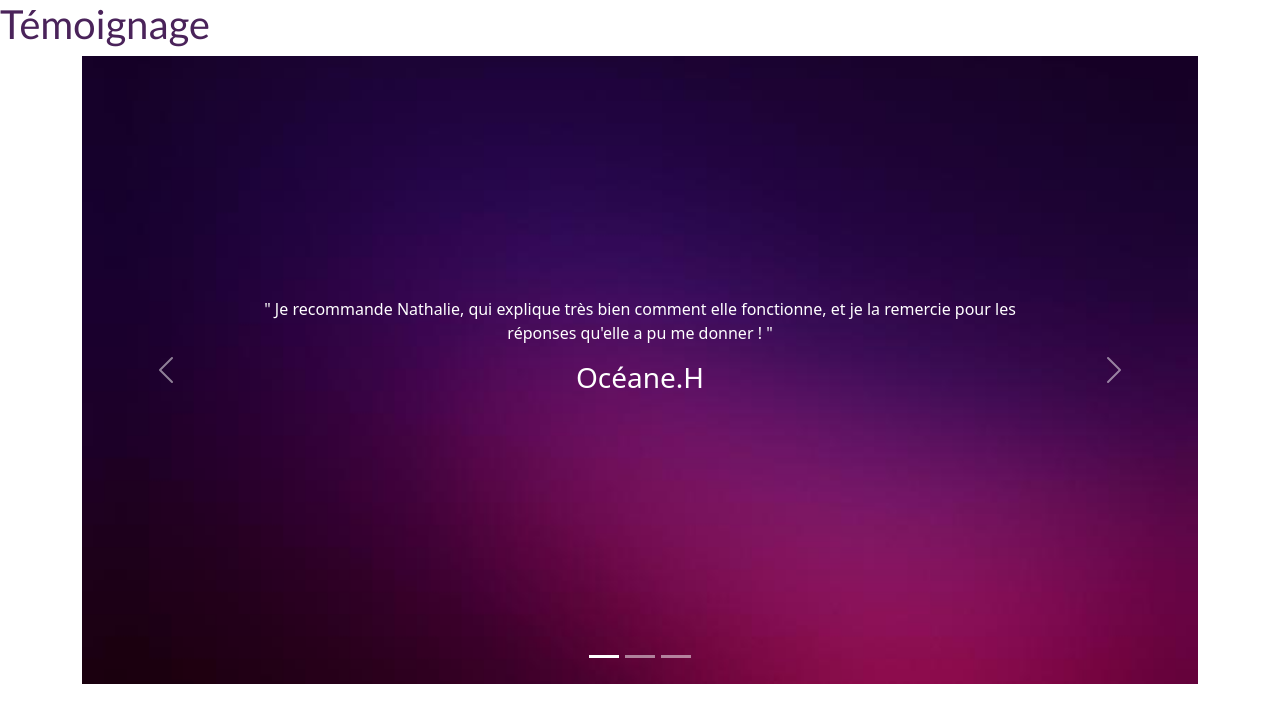
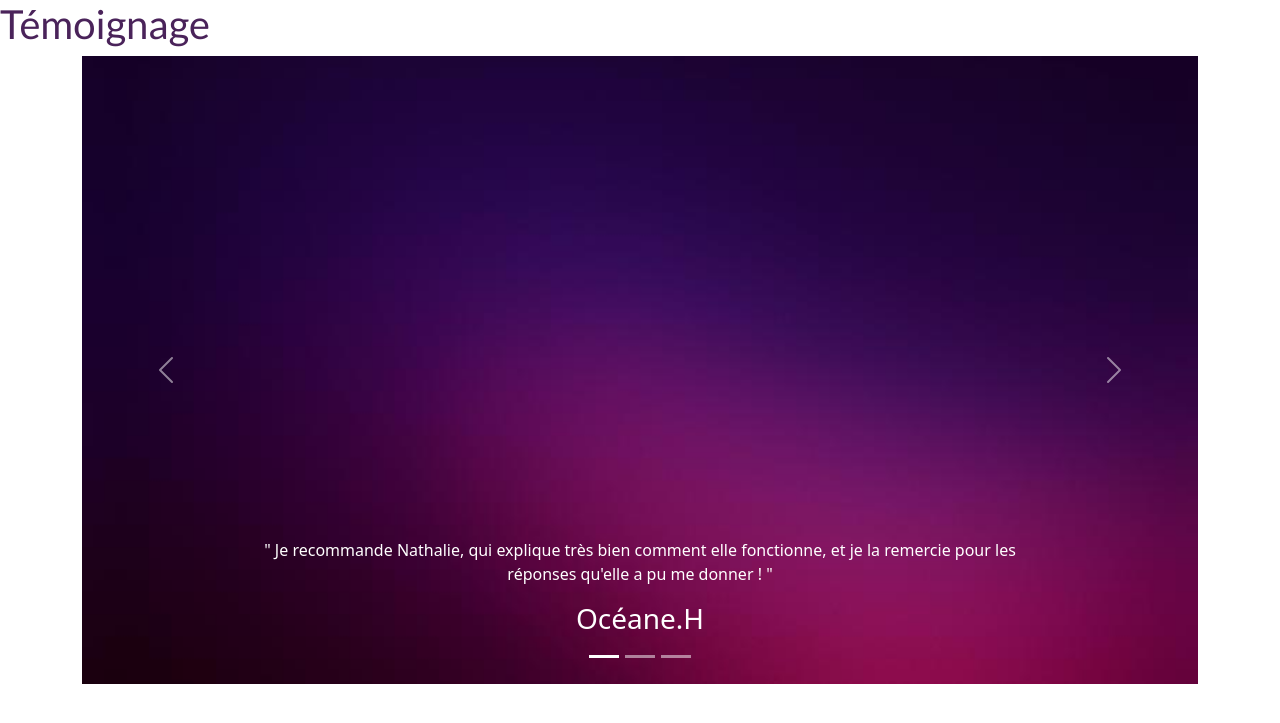
Before and after one commit to WildCodeSchool/orleans-php-202103-project-voyante, a PHP site: template src/View/Home/index.html.twig in a window 1280 px wide. Shown: the top 723 px of the page. Run offline with PHP 8.4, Linux system fonts and the light colour scheme; the template is opened without the code that fills it, so the values that code supplies are empty; some libraries are stand-ins or nearby versions.

Commit message:
modified _carousel.html.twig

```diff
--- a/src/View/Home/_carousel.html.twig
+++ b/src/View/Home/_carousel.html.twig
@@ -1,4 +1,3 @@
-{% block content %}
 <h2> Témoignage </h2>
 <div class= "container">
     <div id="carouselExampleCaptions" class="carousel slide" data-bs-ride="carousel">
@@ -10,7 +9,7 @@
     <div class="carousel-inner">
         <div class="carousel-item active">
         <img src="/assets/images/592367.jpg" class="d-block w-100" alt="...">
-        <div class="carousel-caption d-flex flex-column h-100 align-items-center justify-content-center ">
+        <div class="carousel-caption d-none d-sm-block">
             <p>" Je recommande Nathalie, qui explique très bien comment elle fonctionne,
              et je la remercie pour les réponses qu'elle a pu me donner ! "</p>
             <h3>Océane.H</h3>
@@ -18,7 +17,7 @@
         </div>
         <div class="carousel-item">
         <img src="/assets/images/592367.jpg" class="d-block w-100" alt="...">
-        <div class="carousel-caption d-flex flex-column h-100 align-items-center justify-content-center ">
+        <div class="carousel-caption d-none d-sm-block">
             <p>" J'ai consulté Mme MILLIET 2 fois en quatre ans et je ne peux que vous la recommander, elle est bienveillante, vous met à l'aise,
             vous explique parfaitement bien comment va se dérouler la séance et on ressort de chez elle véritablement apaisée. Pour ma part en tout cas,
             je suis ravie et toutes ces prédictions et avertissements se sont avérées utiles et justes. "</p>
@@ -27,7 +26,7 @@
         </div>
         <div class="carousel-item">
         <img src="/assets/images/592367.jpg" class="d-block w-100" alt="...">
-        <div class="carousel-caption d-flex flex-column h-100 align-items-center justify-content-center ">
+        <div class="carousel-caption d-none d-sm-block">
             <p>" Une question quant à votre présent et/ou votre avenir ? Je vous recommande Nathalie.
             Tout simplement stupéfiante ! Bienveillante, pédagogue, sensible, souriante et pertinente !
             En 1h, le doute à fait place à l’évidence... Tout simplement : merci d’être sur mon chemin ! À bientôt... "</p>
@@ -45,4 +44,3 @@
     </button>
     </div>
 </div>
-{% endblock %}
--- a/src/View/Home/index.html.twig
+++ b/src/View/Home/index.html.twig
@@ -1,7 +1,7 @@
 {% extends 'layout.html.twig' %}
 
 {% block stylesheet %}
-<link rel="stylesheet" href="/assets/css/style.css">
+<link rel="stylesheet" href="/assets/css/testimony.css">
 {% endblock %}
 
 {% block content %}
```
Also changed, not shown: public/assets/css/testimony.css (added).
